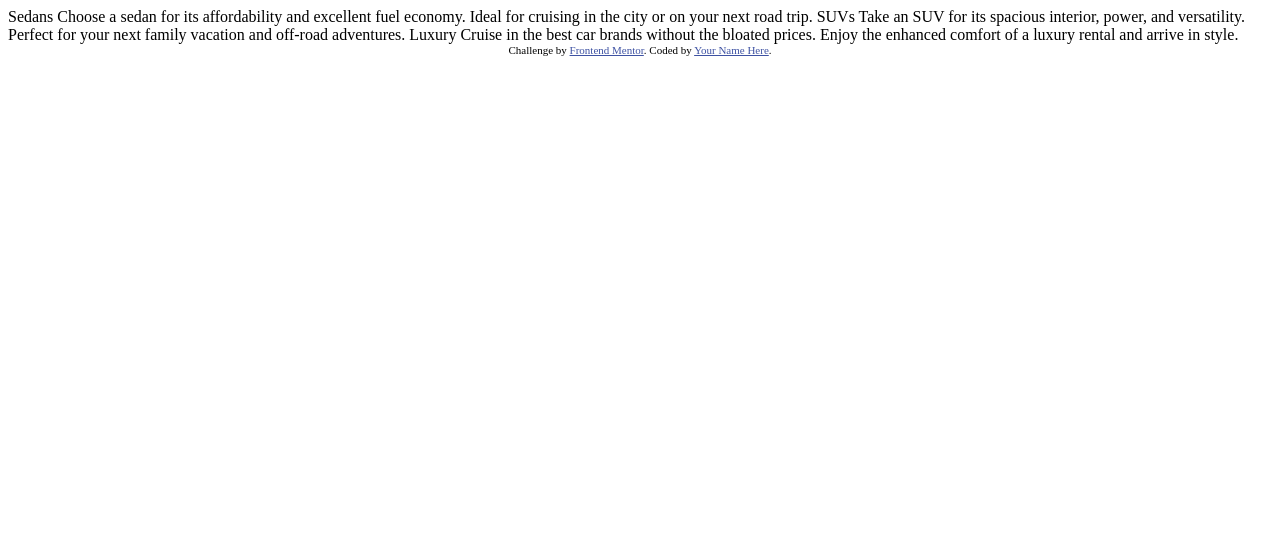
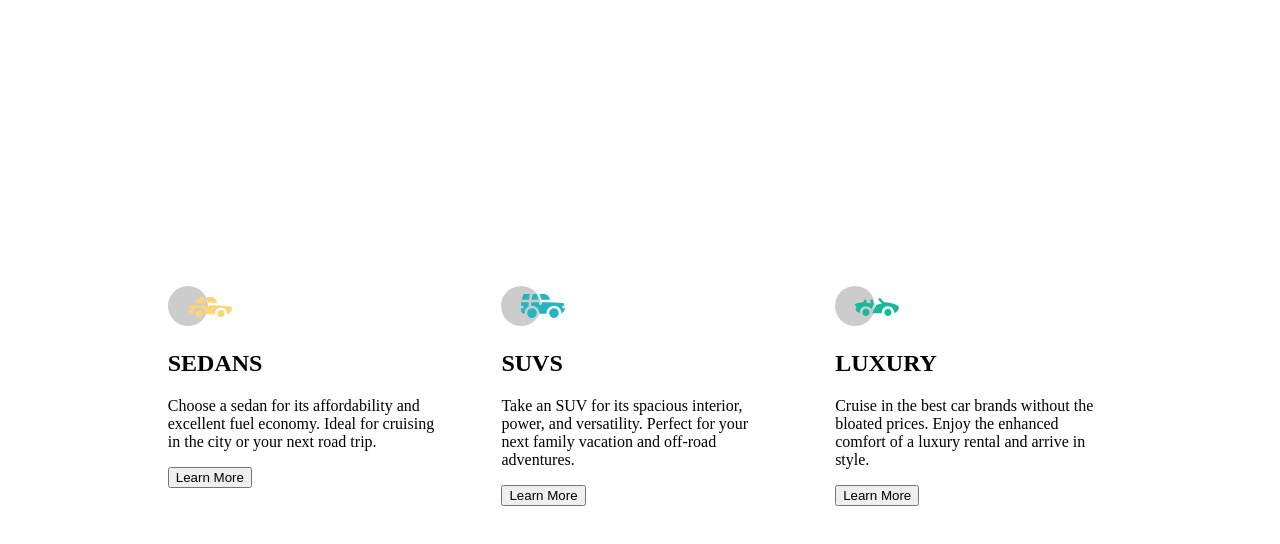
Before and after one commit to doudou80/3-column-preview-card-component-main, a plain HTML site: page index.html in a window 1280 px wide. Drawn offline with Linux system fonts and the light colour scheme.

Commit message:
[CSS][grid] : grid display added

```diff
--- a/index.html
+++ b/index.html
@@ -5,6 +5,12 @@
   <meta name="viewport" content="width=device-width, initial-scale=1.0"> <!-- displays site properly based on user's device -->
 
   <link rel="icon" type="image/png" sizes="32x32" href="./images/favicon-32x32.png">
+  <link rel="stylesheet" type="text/css" href="style.css">
+
+  <link rel="preconnect" href="https://fonts.gstatic.com">
+  <link href="https://fonts.googleapis.com/css2?family=Lexend+Deca&display=swap" rel="stylesheet">
+  <link rel="preconnect" href="https://fonts.gstatic.com">
+  <link href="https://fonts.googleapis.com/css2?family=Big+Shoulders+Display:wght@700&display=swap" rel="stylesheet">
 
   <title>Frontend Mentor | 3-column preview card component</title>
 
@@ -16,21 +22,53 @@
 </head>
 <body>
 
-  Sedans
-  Choose a sedan for its affordability and excellent fuel economy. Ideal for cruising in the city
-  or on your next road trip.
+  <div class="container">
+    <div class="card card-left">
+      <div class="card-icon card-left-icon">
+        <img src="images/icon-sedans.svg" />
+      </div>
+      <div class="card-title card-left-title">
+        <h2>SEDANS</h2>
+      </div>
+      <div class="card-text card-left-text">
+        <p>Choose a sedan for its affordability and excellent fuel economy. Ideal for cruising in the city or your next road trip.</p>
+      </div>
+      <div class="card-button card-left-button">
+        <button><span>Learn More</span></button>
+      </div>
+    </div>
 
-  SUVs
-  Take an SUV for its spacious interior, power, and versatility. Perfect for your next family vacation
-  and off-road adventures.
+    <div class="card card-center">
+      <div class="card-icon card-center-icon">
+        <img src="images/icon-suvs.svg" />
+      </div>
+      <div class="card-title card-center-title">
+        <h2>SUVS</h2>
+      </div>
+      <div class="card-text card-center-text">
+        <p>Take an SUV for its spacious interior, power, and versatility. Perfect for your next family vacation and off-road adventures.</p>
+      </div>
+      <div class="card-button card-center-button">
+        <button><span>Learn More</span></button>
+      </div>
+    </div>
 
-  Luxury
-  Cruise in the best car brands without the bloated prices. Enjoy the enhanced comfort of a luxury
-  rental and arrive in style.
+    <div class="card card-right">
+      <div class="card-icon card-right-icon">
+        <img src="images/icon-luxury.svg" />
+      </div>
+      <div class="card-title card-right-title">
+        <h2>LUXURY</h2>
+      </div>
+      <div class="card-text card-right-text">
+        <p>Cruise in the best car brands without the bloated prices. Enjoy the enhanced comfort of a luxury rental and arrive in style.</p>
+      </div>
+      <div class="card-button card-right-button">
+        <button><span>Learn More</span></button>
+      </div>
+    </div>
 
-  <div class="attribution">
-    Challenge by <a href="https://www.frontendmentor.io?ref=challenge" target="_blank">Frontend Mentor</a>.
-    Coded by <a href="#">Your Name Here</a>.
   </div>
+
 </body>
 </html>
--- /dev/null
+++ b/style.css
@@ -0,0 +1,9 @@
+.container {
+    display: grid;
+    margin: 20% 10%;
+    grid-template-columns: 33% 33% 33%;
+    grid-template-rows: 100%;
+}
+.card {
+    padding: 10%;
+}
```
